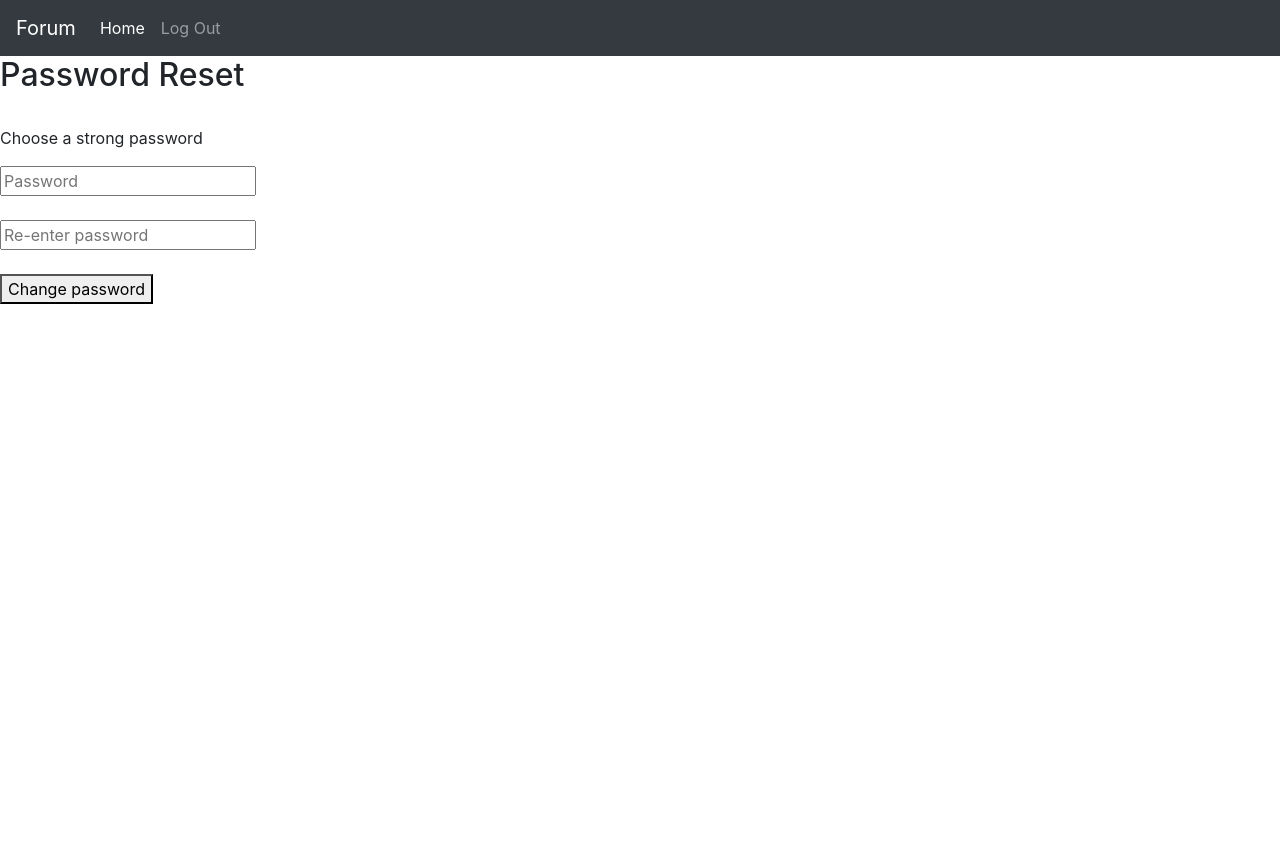
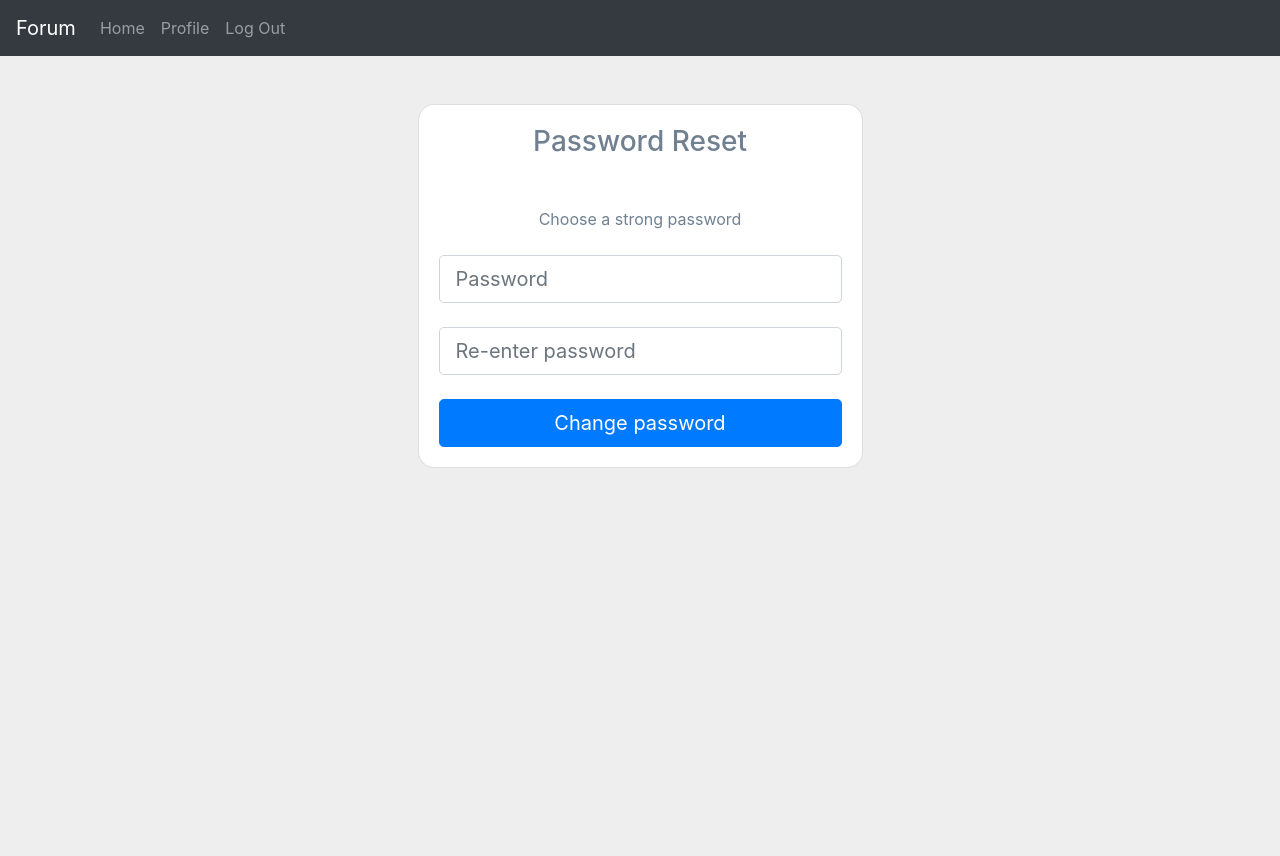
Before and after one commit to amar2468/Online-Discussion-Forum, a Flask app: page /render_forgot_password_template in a window 1280 px wide. Before the commit the page ends 304 px from the top, so only its background shows below. Run offline with Flask 2, Linux system fonts and the light colour scheme; the visitor is signed in with stand-in values (Sample User, id 1); parts of the project's set-up code (start-up, migrations or seed data) failed here and were passed over; some libraries are stand-ins or nearby versions.

Commit message:
Changed background colour, added student profile option in navbar + new template design for password reset

```diff
--- a/templates/forgot_password.html
+++ b/templates/forgot_password.html
@@ -8,6 +8,16 @@
         <script src="https://ajax.googleapis.com/ajax/libs/jquery/3.5.1/jquery.min.js"></script>
         <script src="https://cdnjs.cloudflare.com/ajax/libs/popper.js/1.16.0/umd/popper.min.js"></script>
         <script src="https://maxcdn.bootstrapcdn.com/bootstrap/4.5.2/js/bootstrap.min.js"></script>
+
+        <style type="text/css">
+
+            body
+            {
+                background:#eee;
+                color: #708090;
+            }
+
+        </style>
 
     </head>
 
@@ -22,7 +32,8 @@
                 </button>
                 <div class="collapse navbar-collapse" id="navbarNavAltMarkup">
                     <div class="navbar-nav">
-                        <a class="nav-item nav-link active" href="/">Home <span class="sr-only">(current)</span></a>
+                        <a class="nav-item nav-link" href="/">Home <span class="sr-only">(current)</span></a>
+                        <a class="nav-item nav-link" href="/student_profile">Profile</a>
                         <a class="nav-item nav-link" href="/logout">Log Out</a>
                     </div>
                 </div>
@@ -39,7 +50,7 @@
             </button>
             <div class="collapse navbar-collapse" id="navbarNavAltMarkup">
                 <div class="navbar-nav">
-                    <a class="nav-item nav-link active" href="/">Home <span class="sr-only">(current)</span></a>
+                    <a class="nav-item nav-link" href="/">Home <span class="sr-only">(current)</span></a>
                     <a class="nav-item nav-link" href="/login_account">Sign In</a>
                     <a class="nav-item nav-link" href="/register_account">Register</a>
                 </div>
@@ -48,21 +59,43 @@
             </nav>
         {% endif %}
 
-        <div id="container_div_for_password_reset">
-            <div id="div_containing_password_reset">
-                <form action="{{ url_for("forgot_password")}}" method="post">
-                    <h2 id="heading_in_password_reset">Password Reset</h2>
-                    <br>
-                    <p id="paragraph_in_password_reset">Choose a strong password</p>
-                    <input type="password" id="password_reset" name="password_reset" placeholder="Password" required>
-                    <br><br>
-                    <input type="password" id="confirm_password_reset" name="confirm_password_reset" placeholder="Re-enter password" required>
-                    <br><br>
-                    <button id="change_password_button" type="submit">Change password</button>
-                    <br><br>
-                </form>
+        <section class="vh-100">
+            <div class="container py-5 h-80">
+            <div class="row d-flex justify-content-center align-items-center h-100">
+                <div class="col-12 col-md-8 col-lg-6 col-xl-5">
+                <div class="card shadow-2-strong" style="border-radius: 1rem;">
+                    <div class="card-body p-6 text-center">
+
+                        <h3 class="mb-5">Password Reset</h3>
+
+                        <form action="{{ url_for("forgot_password")}}" method="post">
+
+                            <div class="form-outline mb-4">
+                                <p id="paragraph_in_password_reset">Choose a strong password</p>
+                            </div>
+
+                            <div class="form-outline mb-4">
+                                <input type="password" id="password_reset" name="password_reset" placeholder="Password" class="form-control form-control-lg" required>
+                            </div>
+
+                            <div class="form-outline mb-4">
+                                <input type="password" id="confirm_password_reset" name="confirm_password_reset" placeholder="Re-enter password" class="form-control form-control-lg" required>
+                            </div>
+
+                            <button class="btn btn-primary btn-lg btn-block" id="change_password_button" type="submit">Change password</button>
+
+                        </form>
+
+                    </div>
+                </div>
+                </div>
             </div>
-        </div>
+            </div>
+        </section>
+
+
+
+
 
     </body>
 </html>
```
